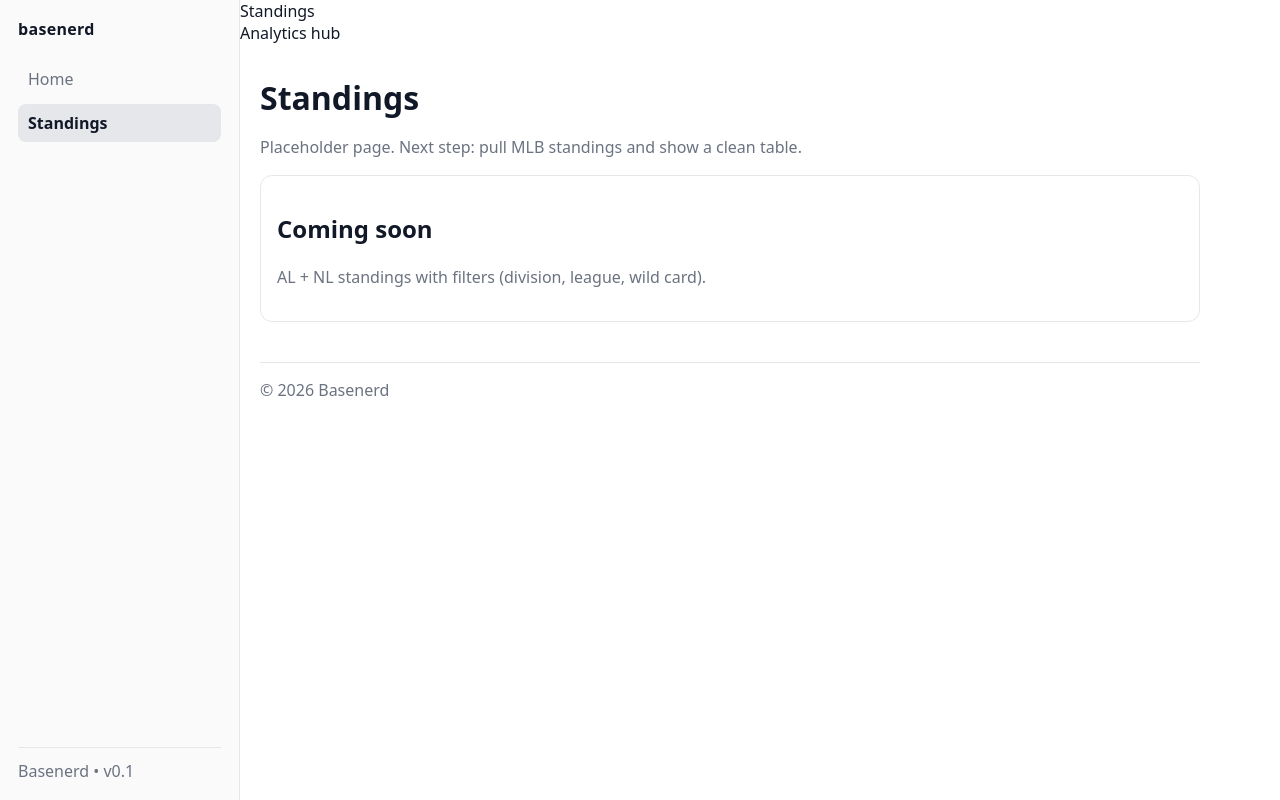
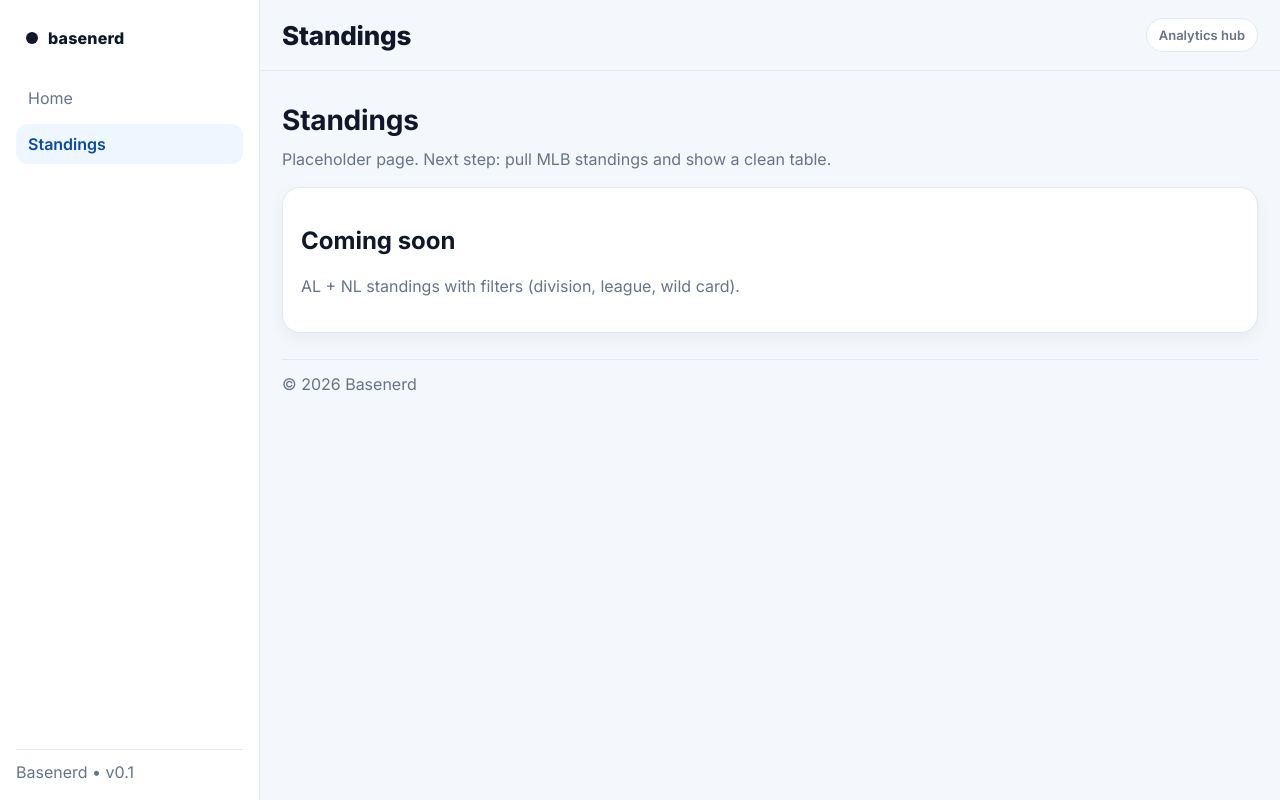
Before and after one commit to basenerd/basenerd-backend, a Flask app: page /standings in a window 1280 px wide. Run offline with Flask 3, Linux system fonts and the light colour scheme.

Commit message:
Update styles.css

```diff
--- a/static/styles.css
+++ b/static/styles.css
@@ -1,106 +1,312 @@
-:root {
-  --border: #e5e7eb;
-  --text: #111827;
-  --muted: #6b7280;
-  --bg: #ffffff;
+/* -----------------------------
+   Design tokens (the “system”)
+----------------------------- */
+:root{
+  --bg: #f4f7fb;
+  --panel: #ffffff;
+  --panel-2: #f8fafc;
+
+  --text: #0f172a;      /* slate-900 */
+  --muted: #64748b;     /* slate-500 */
+  --muted-2: #94a3b8;   /* slate-400 */
+
+  --border: #e2e8f0;    /* slate-200 */
+  --border-2: #eef2f7;
+
+  --shadow: 0 10px 30px rgba(15, 23, 42, 0.06);
+  --shadow-sm: 0 6px 16px rgba(15, 23, 42, 0.05);
+
+  --radius: 18px;
+  --radius-sm: 12px;
+
+  --sidebar-w: 260px;
 }
 
+/* -----------------------------
+   Base
+----------------------------- */
 * { box-sizing: border-box; }
 
-body {
+body{
   margin: 0;
-  font-family: system-ui, -apple-system, Segoe UI, Roboto, Arial, sans-serif;
+  background: var(--bg);
   color: var(--text);
+  font-family: Inter, system-ui, -apple-system, Segoe UI, Roboto, Arial, sans-serif;
+}
+
+a { color: inherit; }
+
+.container{
+  max-width: 1040px;
+  padding: 20px 22px 30px;
+}
+
+/* text helpers */
+.muted{ color: var(--muted); }
+.small{ font-size: 12px; color: var(--muted); }
+
+/* -----------------------------
+   Layout
+----------------------------- */
+.layout{
+  display: grid;
+  grid-template-columns: var(--sidebar-w) 1fr;
+  min-height: 100vh;
+}
+
+.main{
   background: var(--bg);
 }
 
-.container {
-  max-width: 980px;
-  padding: 20px;
-}
-
-.muted { color: var(--muted); }
-
-/* ---- Layout ---- */
-.layout {
-  display: grid;
-  grid-template-columns: 240px 1fr;
+.main-inner{
   min-height: 100vh;
 }
 
-/* ---- Sidebar ---- */
-.sidebar {
+/* -----------------------------
+   Sidebar (modern, light)
+----------------------------- */
+.sidebar{
+  background: var(--panel);
   border-right: 1px solid var(--border);
-  background: #fafafa;
 }
 
-.sidebar-inner {
+.sidebar-inner{
   position: sticky;
   top: 0;
-  padding: 18px;
   height: 100vh;
+  padding: 18px 16px;
   display: flex;
   flex-direction: column;
   gap: 14px;
 }
 
-.brand {
-  display: inline-block;
+.brand{
+  display: flex;
+  align-items: center;
+  gap: 10px;
+  text-decoration: none;
   font-weight: 800;
-  text-decoration: none;
-  color: var(--text);
-  letter-spacing: 0.3px;
-  margin-bottom: 6px;
+  letter-spacing: 0.2px;
+  padding: 10px 10px;
+  border-radius: 12px;
 }
 
-.side-nav {
+.brand-dot{
+  width: 12px;
+  height: 12px;
+  border-radius: 999px;
+  background: var(--text);
+  display: inline-block;
+}
+
+.side-nav{
   display: flex;
   flex-direction: column;
   gap: 6px;
+  margin-top: 6px;
 }
 
-.side-nav a {
+.side-nav a{
   text-decoration: none;
   color: var(--muted);
-  padding: 8px 10px;
-  border-radius: 8px;
+  padding: 10px 12px;
+  border-radius: 12px;
+  transition: background 0.12s ease, color 0.12s ease;
 }
 
-.side-nav a:hover {
+.side-nav a:hover{
+  background: var(--panel-2);
   color: var(--text);
-  background: #f3f4f6;
 }
 
-.side-nav a.active {
-  color: var(--text);
-  background: #e5e7eb;
+.side-nav a.active{
+  background: #eef6ff;
+  color: #0b4aa2;
   font-weight: 600;
 }
 
-.sidebar-footer {
+.sidebar-footer{
   margin-top: auto;
   padding-top: 12px;
   border-top: 1px solid var(--border);
 }
 
-/* ---- Main ---- */
-.main {
-  background: var(--bg);
+/* -----------------------------
+   Topbar (matches screenshot feel)
+----------------------------- */
+.topbar{
+  position: sticky;
+  top: 0;
+  z-index: 5;
+  background: rgba(244, 247, 251, 0.9);
+  backdrop-filter: blur(10px);
+  border-bottom: 1px solid var(--border);
 }
 
-h1 { margin: 12px 0 8px; }
-p { color: var(--muted); line-height: 1.5; }
-
-.card {
-  border: 1px solid var(--border);
-  border-radius: 12px;
-  padding: 16px;
-  margin-top: 16px;
-  background: #fff;
+.topbar{
+  display: flex;
+  align-items: center;
+  justify-content: space-between;
+  padding: 18px 22px;
 }
 
-.footer {
-  margin-top: 40px;
-  padding-top: 16px;
+.page-title{
+  font-size: 26px;
+  font-weight: 800;
+  letter-spacing: -0.2px;
+}
+
+.pill{
+  display: inline-flex;
+  align-items: center;
+  justify-content: center;
+  padding: 8px 12px;
+  border-radius: 999px;
+  border: 1px solid var(--border);
+  background: var(--panel);
+  color: var(--muted);
+  font-weight: 600;
+  font-size: 13px;
+}
+
+/* -----------------------------
+   Cards (key to the vibe)
+----------------------------- */
+.card{
+  background: var(--panel);
+  border: 1px solid var(--border);
+  border-radius: var(--radius);
+  box-shadow: var(--shadow-sm);
+  padding: 18px 18px;
+}
+
+.card + .card{ margin-top: 16px; }
+
+.card-header{
+  display: flex;
+  align-items: baseline;
+  justify-content: space-between;
+  gap: 12px;
+  margin-bottom: 10px;
+}
+
+.card-title{
+  font-size: 22px;
+  font-weight: 800;
+  letter-spacing: -0.2px;
+}
+
+.card-subtitle{
+  font-size: 13px;
+  color: var(--muted);
+}
+
+/* -----------------------------
+   Tables (standings-friendly)
+----------------------------- */
+.table-wrap{
+  overflow: auto;
+  border-radius: var(--radius);
+  border: 1px solid var(--border);
+  background: var(--panel);
+}
+
+.table{
+  width: 100%;
+  border-collapse: separate;
+  border-spacing: 0;
+  min-width: 760px; /* so columns don’t crush on smaller screens */
+}
+
+.table thead th{
+  text-align: left;
+  font-size: 13px;
+  letter-spacing: 0.06em;
+  text-transform: uppercase;
+  color: var(--muted);
+  padding: 14px 14px;
+  border-bottom: 1px solid var(--border);
+  background: #fbfdff;
+}
+
+.table tbody td{
+  padding: 14px 14px;
+  border-bottom: 1px solid var(--border-2);
+  font-weight: 500;
+}
+
+.table tbody tr:nth-child(even){
+  background: #fbfcfe;
+}
+
+.table tbody tr:hover{
+  background: #f3f7ff;
+}
+
+/* aligned numeric columns */
+.num{ text-align: right; font-variant-numeric: tabular-nums; }
+
+/* tiny badge/pill inside table cells (like WC1/WC2) */
+.badge{
+  display: inline-flex;
+  align-items: center;
+  justify-content: center;
+  padding: 6px 10px;
+  border-radius: 999px;
+  background: #f1f5f9;
+  border: 1px solid var(--border);
+  color: var(--muted);
+  font-weight: 700;
+  font-size: 12px;
+}
+
+/* -----------------------------
+   Page typography
+----------------------------- */
+h1{
+  margin: 12px 0 10px;
+  font-size: 28px;
+  letter-spacing: -0.2px;
+}
+
+p{
+  margin: 0 0 14px;
+  color: var(--muted);
+  line-height: 1.6;
+}
+
+/* -----------------------------
+   Footer
+----------------------------- */
+.footer{
+  margin-top: 26px;
+  padding: 14px 0 0;
   border-top: 1px solid var(--border);
 }
+
+/* -----------------------------
+   Responsive
+----------------------------- */
+@media (max-width: 900px){
+  .layout{
+    grid-template-columns: 1fr;
+  }
+  .sidebar{
+    position: sticky;
+    top: 0;
+    z-index: 10;
+    border-right: none;
+    border-bottom: 1px solid var(--border);
+  }
+  .sidebar-inner{
+    height: auto;
+    flex-direction: row;
+    align-items: center;
+    justify-content: space-between;
+  }
+  .side-nav{
+    flex-direction: row;
+    gap: 8px;
+    margin-top: 0;
+  }
+}
```
